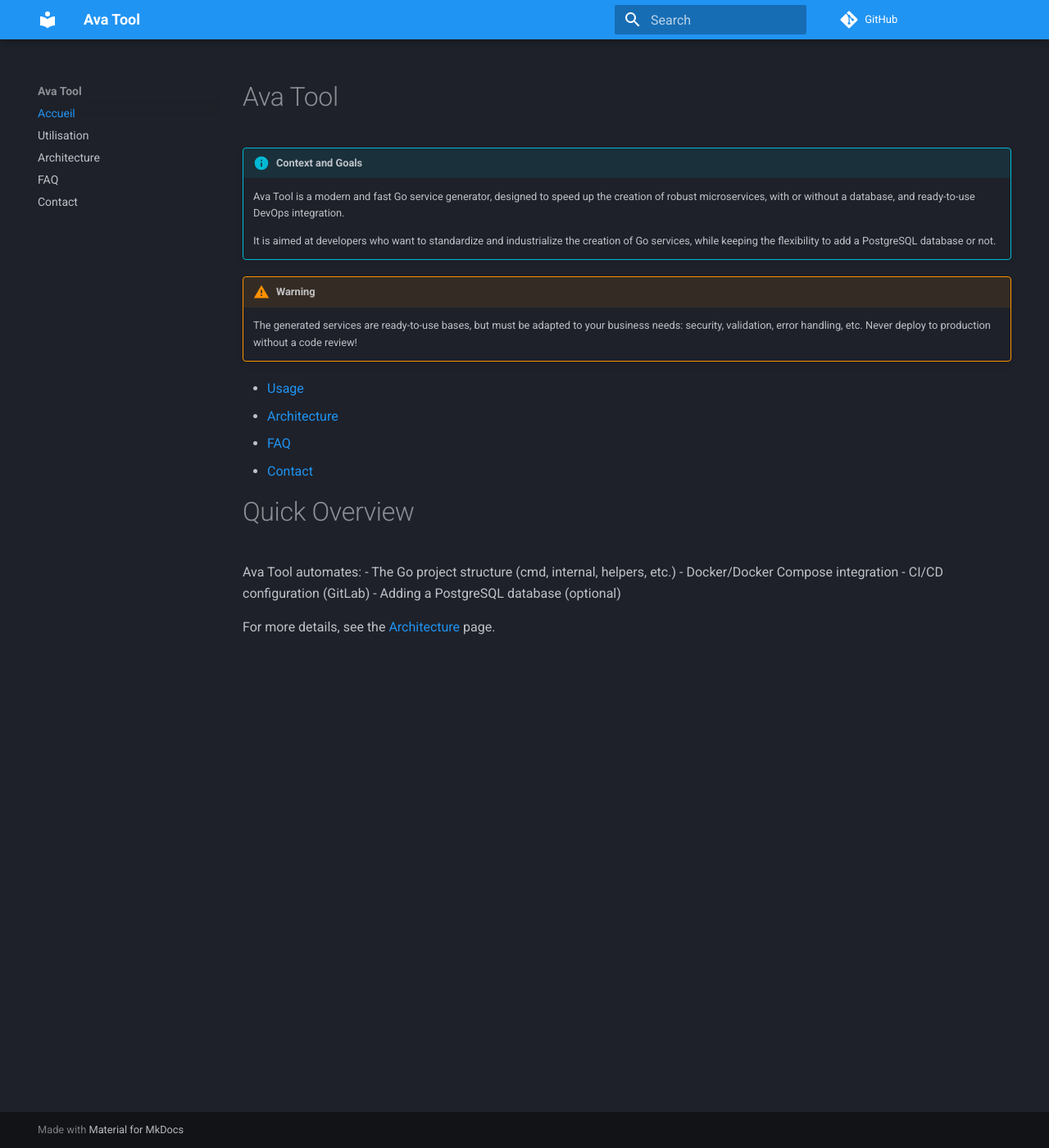
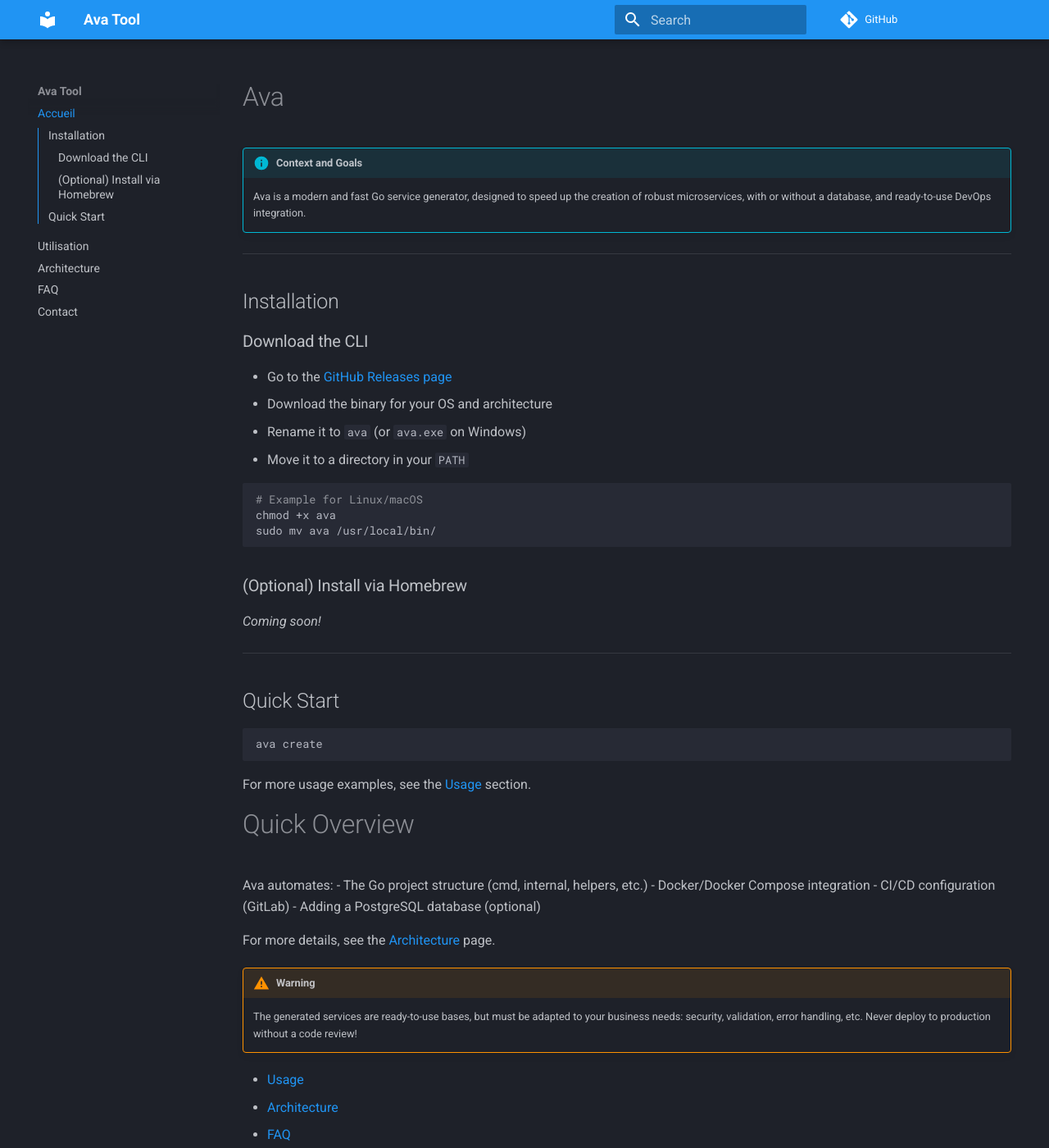
Before and after one commit to Alexy-vda/Ava-Tool, an MkDocs documentation site: the page built from docs/index.md, in a window 1280 px wide and 1400 px high. Shown: the whole window at 82% size. Built offline with MkDocs 1.6.1 and Material for MkDocs 9.7.7, drawn with Linux system fonts in a browser that asks for light colours; comment, search, counter and statistics services are not loaded.

Commit message:
specify how to get the cli

````diff
--- a/docs/architecture.md
+++ b/docs/architecture.md
@@ -1,7 +1,7 @@
 # Architecture
 
 !!! info "Automatically generated structure"
-    The following structure is generated by Ava Tool according to your choices (with or without a database). You can modify it at any time.
+    The following structure is generated by Ava according to your choices (with or without a database). You can modify it at any time.
 
 !!! warning "Limitations"
     - Security management, complex migrations, or unit tests are not included by default.
@@ -40,4 +40,4 @@
 
 ## Automatic generation
 
-The Ava Tool command creates all these files and folders according to your choices.
+The Ava command creates all these files and folders according to your choices.
--- a/docs/contact.md
+++ b/docs/contact.md
@@ -5,4 +5,4 @@
 - [GitHub](https://github.com/alexy-vda/)
 - [LinkedIn](https://www.linkedin.com/in/alexyvda/)
 
-Thank you for using Ava Tool!
+Thank you for using Ava!
--- a/docs/faq.md
+++ b/docs/faq.md
@@ -1,6 +1,6 @@
 # FAQ
 
-### Why use Ava Tool?
+### Why use Ava?
 
 To save time creating Go services, standardize your architectures, and speed up your deployments.
 
--- a/docs/index.md
+++ b/docs/index.md
@@ -1,9 +1,48 @@
-# Ava Tool
+# Ava
 
 !!! info "Context and Goals"
-    Ava Tool is a modern and fast Go service generator, designed to speed up the creation of robust microservices, with or without a database, and ready-to-use DevOps integration.
+    Ava is a modern and fast Go service generator, designed to speed up the creation of robust microservices, with or without a database, and ready-to-use DevOps integration.
 
-    It is aimed at developers who want to standardize and industrialize the creation of Go services, while keeping the flexibility to add a PostgreSQL database or not.
+---
+
+## Installation
+
+### Download the CLI
+
+- Go to the [GitHub Releases page](https://github.com/alexy-vda/Ava-Tool/releases)
+- Download the binary for your OS and architecture
+- Rename it to `ava` (or `ava.exe` on Windows)
+- Move it to a directory in your `PATH`
+
+```bash
+# Example for Linux/macOS
+chmod +x ava
+sudo mv ava /usr/local/bin/
+```
+
+### (Optional) Install via Homebrew
+
+_Coming soon!_
+
+---
+
+## Quick Start
+
+```bash
+ava create
+```
+
+For more usage examples, see the [Usage](utilisation.md) section.
+
+# Quick Overview
+
+Ava automates:
+- The Go project structure (cmd, internal, helpers, etc.)
+- Docker/Docker Compose integration
+- CI/CD configuration (GitLab)
+- Adding a PostgreSQL database (optional)
+
+For more details, see the [Architecture](architecture.md) page.
 
 !!! warning "Warning"
     The generated services are ready-to-use bases, but must be adapted to your business needs: security, validation, error handling, etc. Never deploy to production without a code review!
@@ -12,13 +51,3 @@
 - [Architecture](architecture.md)
 - [FAQ](faq.md)
 - [Contact](contact.md)
-
-# Quick Overview
-
-Ava Tool automates:
-- The Go project structure (cmd, internal, helpers, etc.)
-- Docker/Docker Compose integration
-- CI/CD configuration (GitLab)
-- Adding a PostgreSQL database (optional)
-
-For more details, see the [Architecture](architecture.md) page.
````
Also changed, not shown: README.md (+34 -5 lines), docs/utilisation.md (+6 -4 lines).
